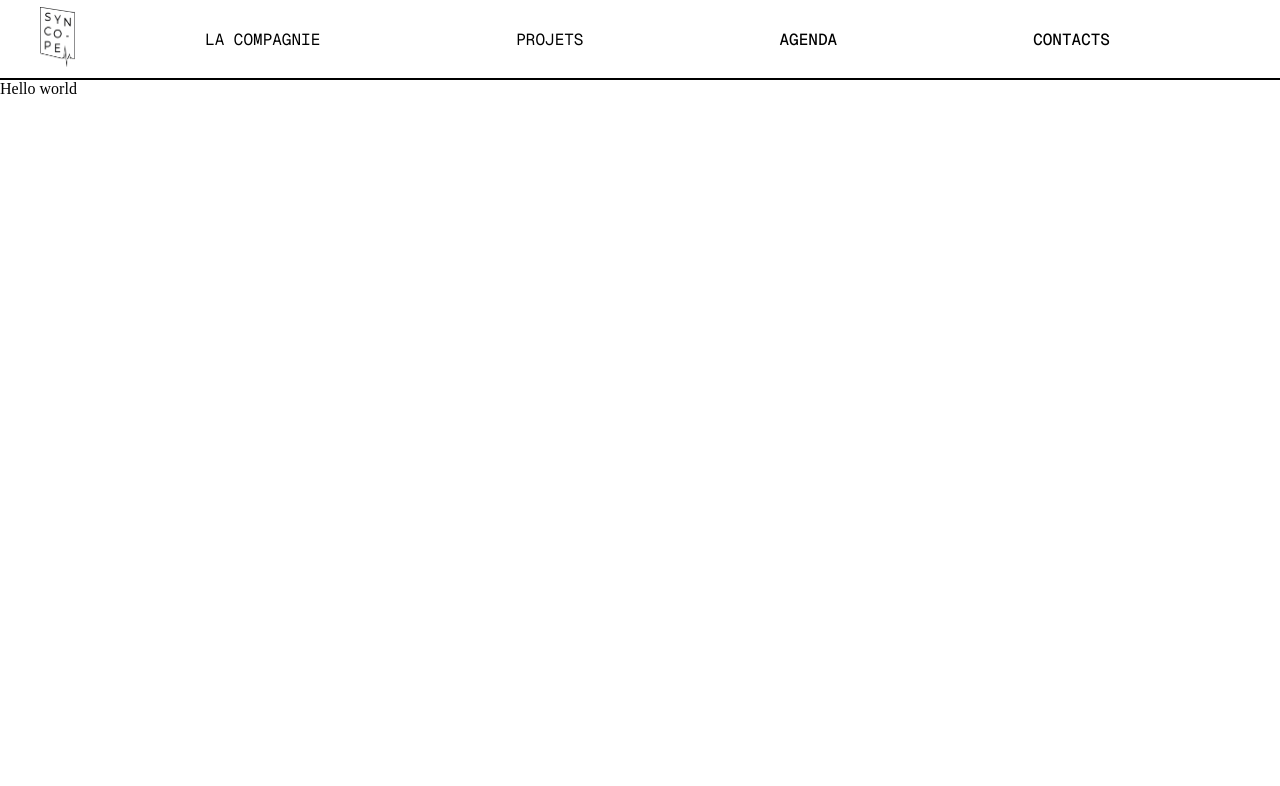
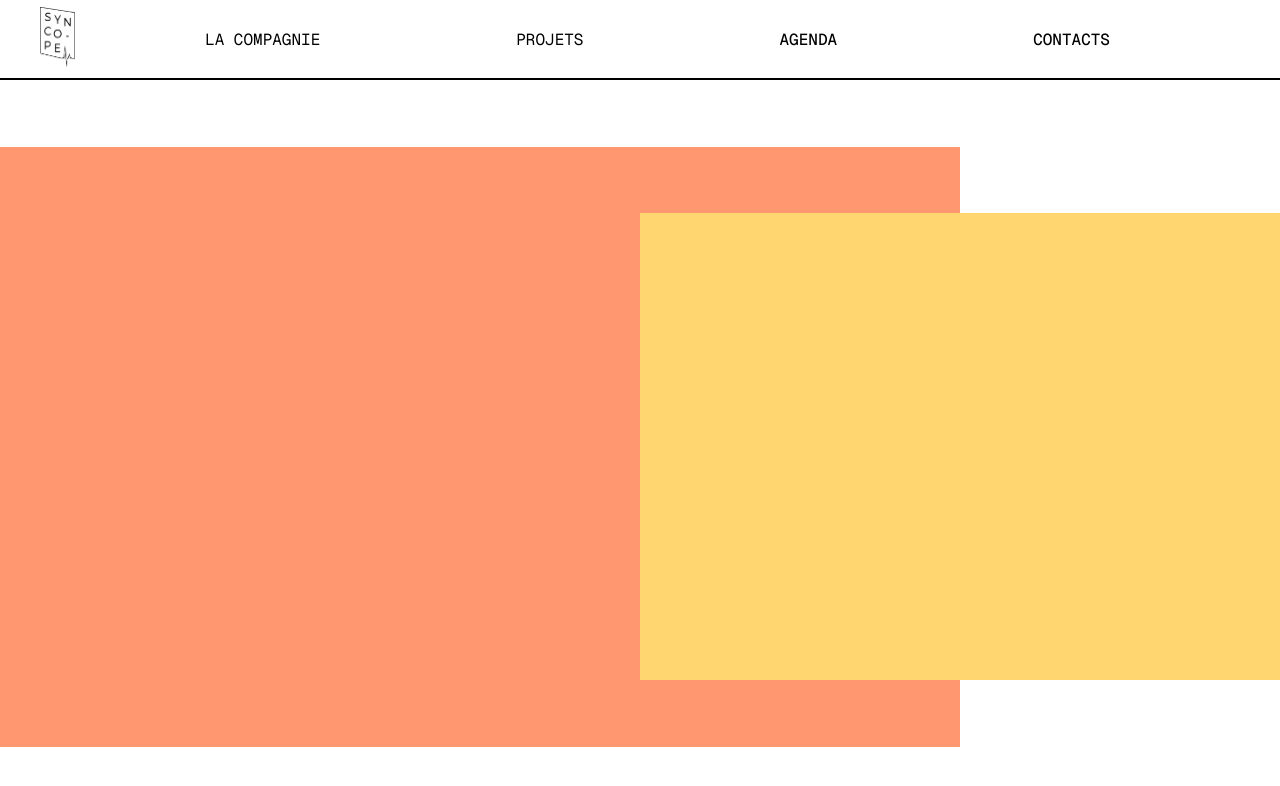
Before and after one commit to Louissnsn/LaSyncopeV2, a Next.js app: page / in a window 1280 px wide. Shown: the top 786 px of the page. Built offline with nearby package versions, Linux system fonts and the light colour scheme.

Commit message:
Cquoi component + Cquoi style

```diff
--- /dev/null
+++ b/app/components/CquoiLaSyncope.js
@@ -0,0 +1,15 @@
+import styles from "@/styles/Cquoi.module.css";
+export default function Cquoi() {
+  return (
+    <div className={styles.parent}>
+      <div className={styles.leftContainer}>
+        <div className={styles.textleft}></div>
+      </div>
+      <div className={styles.rightContainer}>
+        <div className={styles.textRight}>
+          <p className={styles.text}></p>
+        </div>
+      </div>
+    </div>
+  );
+}
--- a/app/page.js
+++ b/app/page.js
@@ -1,9 +1,10 @@
 import styles from "./page.module.css";
+import Cquoi from "./components/CquoiLaSyncope";
 
 export default function Home() {
   return (
     <div className={styles.page}>
-      <p>Hello world</p>
+      <Cquoi />
     </div>
   );
 }
--- a/app/styles/Accueil.module.css
+++ b/app/styles/Accueil.module.css
@@ -1,6 +1,6 @@
 .parent {
   width: 100%;
-  height: 90vh;
+  height: 100vh;
   display: grid;
   grid-template-columns: repeat(12, 1fr);
   grid-template-rows: repeat(12, 1fr);
@@ -9,13 +9,12 @@
 }
 
 .photoContainer {
-  grid-area: 2 / 1 / 13 / 7;
+  grid-area: 2 / 1 / 13 / 6;
   position: relative;
-  background-color: blueviolet;
 }
 .shape1 {
   grid-area: 1 / 1 / 2 / 13;
-  background-color: aqua;
+  background-color: orange;
   margin: auto;
   width: 80%;
   height: 10px;
@@ -28,16 +27,17 @@
 
 .titre {
   position: absolute;
-  font-family: var(--font-combine);
-  font-size: 5rem;
+  margin-bottom: 2%;
+  font-family: var(--font-combine, Arial, sans-serif);
+  font-size: 6rem;
   font-weight: 200;
-  color: #ffd670;
+  color: orange;
 }
 
 .texteContainer {
-  grid-area: 3 / 7 / 13 / 12;
-  background-color: orange;
-  margin-top: 20px;
+  grid-area: 3 / 6 / 13 / 12;
+  margin-top: 2%;
+  background-color: #ffd670;
   display: flex;
   flex-direction: column;
   align-items: center;
@@ -45,19 +45,21 @@
 
 .texteBio {
   margin-bottom: 20px;
-  margin-top: 20px;
+  margin-top: 6%;
   font-size: 20px;
-  text-justify: inter-word;
-  background-color: blue;
+  line-height: 1.5;
+  max-width: 80%;
+  font-family: var(--font-geist-mono, "Courier New", monospace);
 }
 
 .shapeInText {
-  width: 100%;
+  width: 80%;
+  border-radius: 25px;
   height: 10px;
-  background-color: aqua;
+  margin-top: 20%;
+  background-color: orange;
 }
 
 .shape2Container {
   grid-area: 1 / 12 / 13 / 13;
-  background-color: greenyellow;
 }
--- /dev/null
+++ b/app/styles/Cquoi.module.css
@@ -0,0 +1,38 @@
+.parent {
+  display: grid;
+  grid-template-columns: repeat(12, 1fr);
+  grid-template-rows: repeat(12, 1fr);
+  grid-column-gap: 0px;
+  grid-row-gap: 0px;
+  width: 100%;
+  height: 100vh;
+}
+
+.leftContainer {
+  grid-area: 2 / 1 / 11 / 10;
+  background-color: #ff9770;
+}
+.rightContainer {
+  grid-area: 3 / 7 / 10 / 13;
+  background-color: #ffd670;
+}
+
+@media (min-width: 300px) and (max-width: 780px) {
+  .parent {
+    display: flex;
+    flex-direction: column;
+    width: 100%;
+  }
+
+  .leftContainer {
+    height: 50vh;
+    width: 100%;
+  }
+  .rightContainer {
+    height: 50vh;
+    width: 100%;
+  }
+}
+
+/* @media (min-width: 551px) and (max-width: 780px) {
+} */
--- a/app/styles/Descriptif.module.css
+++ b/app/styles/Descriptif.module.css
@@ -44,7 +44,7 @@
   }
 }
 
-@media (min-width: 550px) and (max-width: 780px) {
+@media (min-width: 551px) and (max-width: 780px) {
   .parent {
     height: 100vh;
     background-color: #a2d2ff;
@@ -64,7 +64,7 @@
   }
 }
 
-@media (min-width: 780px) and (max-width: 1020px) {
+@media (min-width: 781px) and (max-width: 1020px) {
   .parent {
     display: flex;
     flex-direction: column;
@@ -91,7 +91,7 @@
   }
 }
 
-@media (min-width: 1020px) and (max-width: 1280px) {
+@media (min-width: 1021px) and (max-width: 1280px) {
   .parent {
     background-color: #a2d2ff;
   }
```
